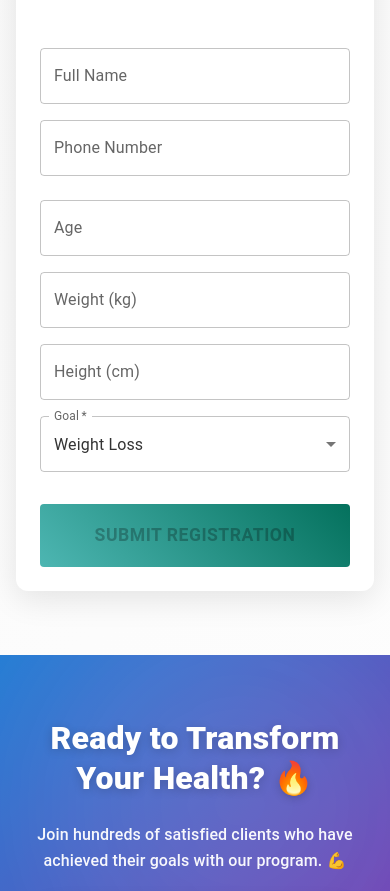
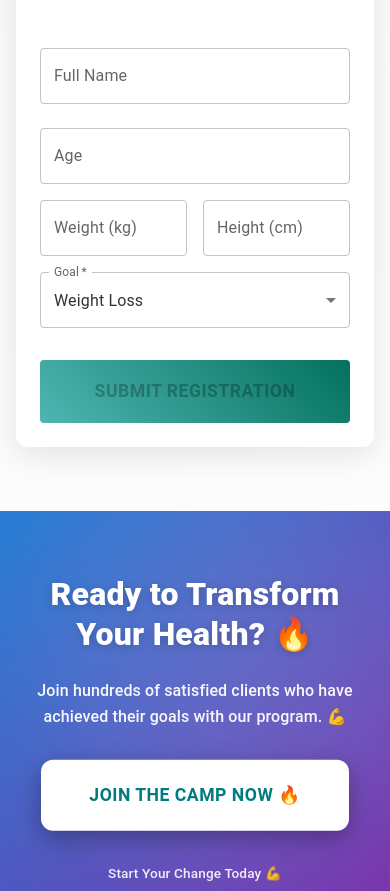
Before and after one commit to kira-joo/nutrition-client, a Next.js app: page /en/15-day-camp in a window 390 px wide. Shown: the part 5112-6003 px from the top of the page. Built offline with nearby package versions, Linux system fonts and the light colour scheme.

Commit message:
Remove phone number field from CampForm component and adjust layout for weight and height fields.

```diff
--- a/src/app/[locale]/15-day-camp/components/CampForm.tsx
+++ b/src/app/[locale]/15-day-camp/components/CampForm.tsx
@@ -24,7 +24,6 @@ interface CampFormProps {
 
 interface FormData {
   name: string;
-  phone: string;
   age: string;
   weight: string;
   height: string;
@@ -44,7 +43,6 @@ const CampForm: React.FC<CampFormProps> = ({ selectedProgram }) => {
     mode: "onChange",
     defaultValues: {
       name: "",
-      phone: "",
       age: "",
       weight: "",
       height: "",
@@ -69,7 +67,6 @@ const CampForm: React.FC<CampFormProps> = ({ selectedProgram }) => {
 
 📝 *Client Information:*
 👤 Name: ${data.name}
-📞 Phone: ${data.phone}
 🎂 Age: ${data.age} years
 ⚖️ Weight: ${data.weight} kg
 � Height: ${data.height} cm
@@ -135,23 +132,6 @@ I would like to register for the camp program.
           sx={{ mt: 2 }}
         />
 
-        <TextField
-          label={t("form.phoneNumber")}
-          fullWidth
-          variant="outlined"
-          type="tel"
-          {...register("phone", {
-            required: t("form.phoneRequired"),
-            pattern: {
-              value: /^[0-9+\-\s()]+$/,
-              message: t("form.phoneInvalid"),
-            },
-          })}
-          error={!!errors.phone}
-          helperText={errors.phone ? errors.phone.message : ""}
-          sx={{ mt: 2 }}
-        />
-
         <Grid container spacing={2} sx={{ mt: 1 }}>
           <Grid item xs={12} sm={4}>
             <TextField
@@ -170,7 +150,7 @@ I would like to register for the camp program.
             />
           </Grid>
 
-          <Grid item xs={12} sm={4}>
+          <Grid item xs={6} sm={4}>
             <TextField
               label={t("form.weight")}
               fullWidth
@@ -190,7 +170,7 @@ I would like to register for the camp program.
               helperText={errors.weight ? errors.weight.message : ""}
             />
           </Grid>
-          <Grid item xs={12} sm={4}>
+          <Grid item xs={6} sm={4}>
             <TextField
               label={t("form.height")}
               fullWidth
```
